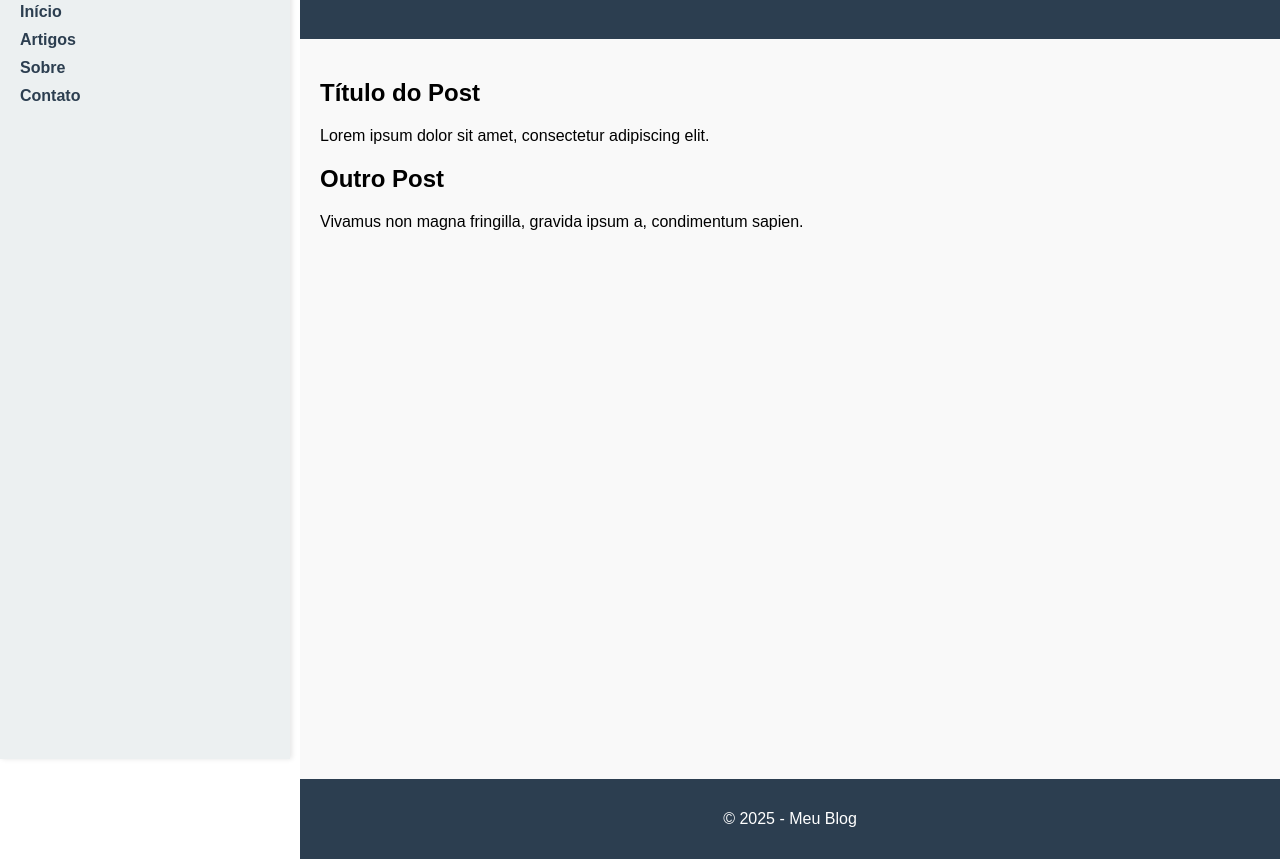
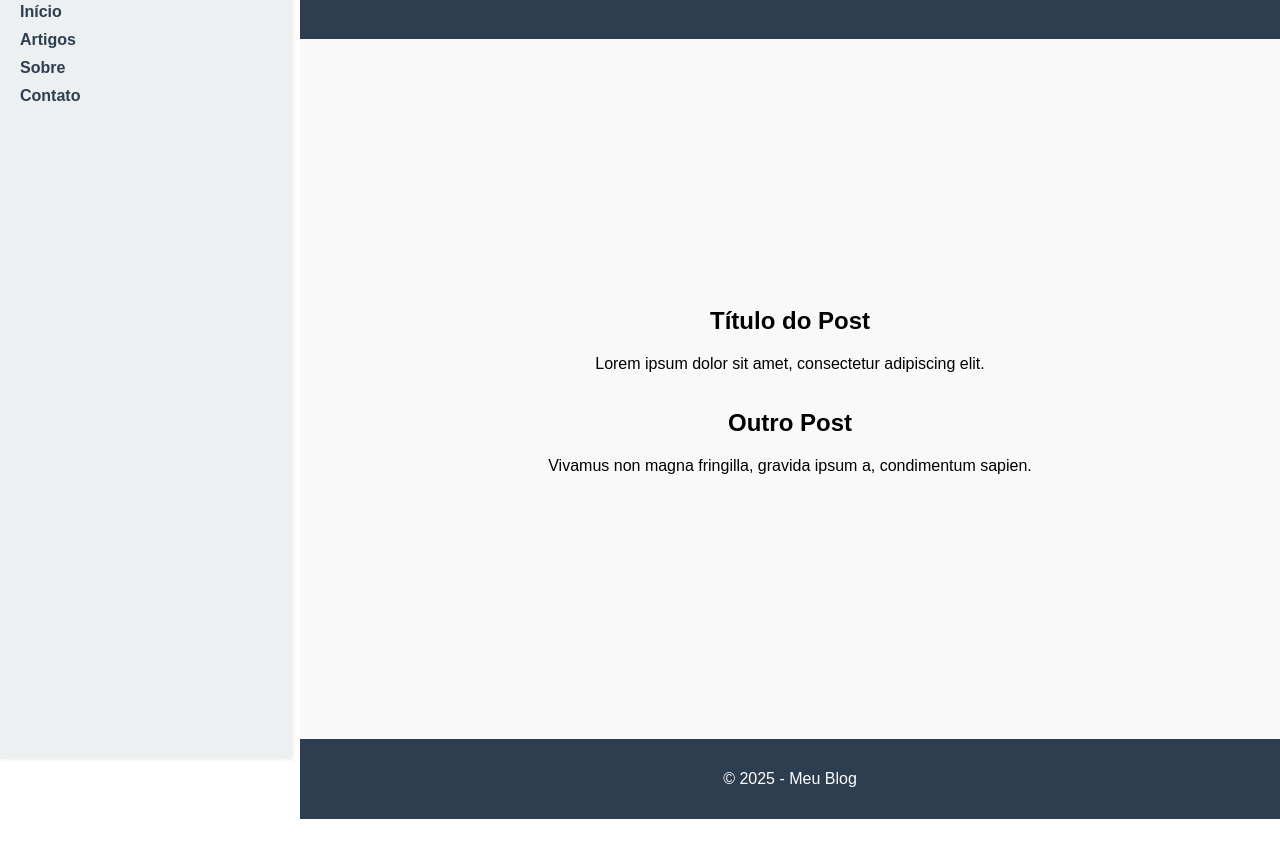
Before and after one commit to Kadnys07/layout-blog, a plain HTML site: page index.html in a window 1280 px wide. Shown: the part 81-940 px from the top of the page. After the commit the page ends 900 px from the top, so only its background shows below. Drawn offline with Linux system fonts and the light colour scheme.

Commit message:
Centralizando conteúdo dentro do content

```diff
--- a/style.css
+++ b/style.css
@@ -1,6 +1,6 @@
 /* Corpo e grid básico */
 body, html {
-    margin: 0; padding: 0; height: 100%;
+    margin: 0; padding: 0;
     font-family: Arial, sans-serif;
   }
 
@@ -41,12 +41,14 @@ body, html {
 
   .content {
     grid-area: content;
-    padding: 20px;
+    flex-direction: column; /* permite conteúdo flexível */
     background: #f9f9f9;
     margin-left:50px; /* desloca para direita */
     min-height: calc(100vh - 100px); /* ajustar altura considerando header e footer */
     overflow-y: auto; /* rolagem se necessário */
+    display: flex;
     justify-content: center;
+    text-align: center;
   }
 
   .footer {
```
